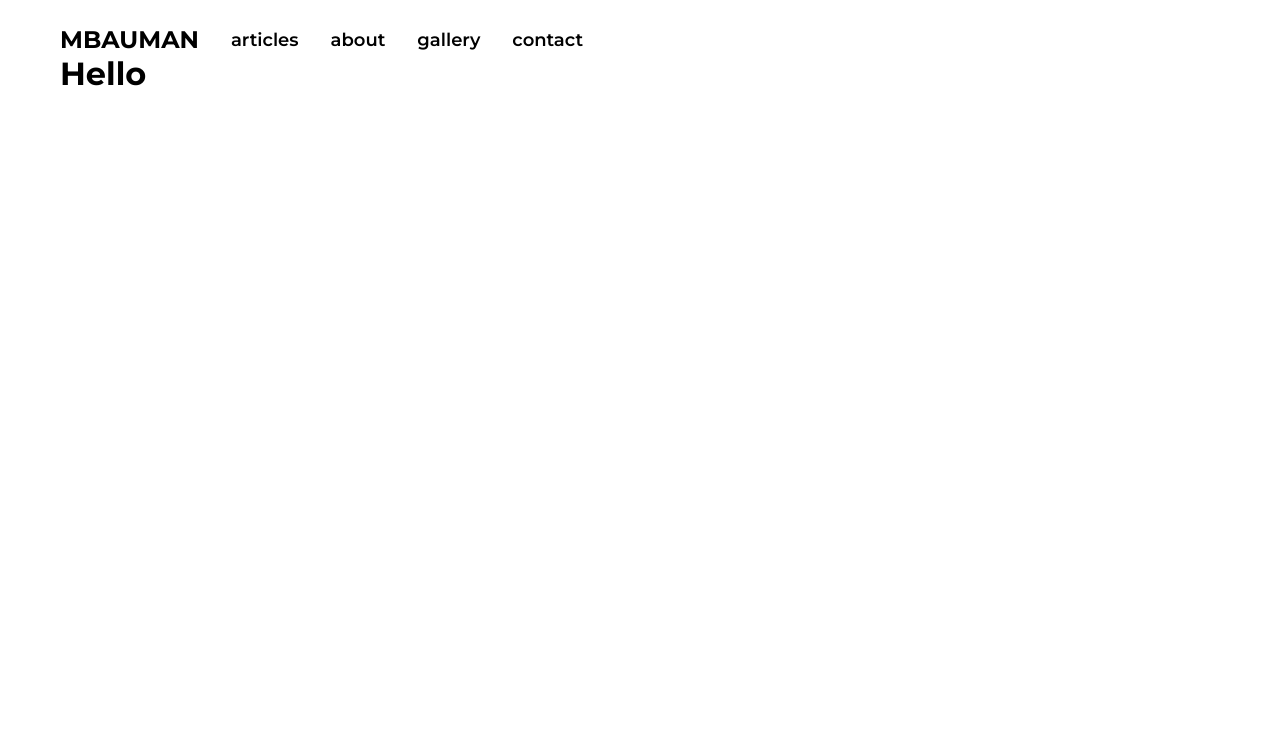
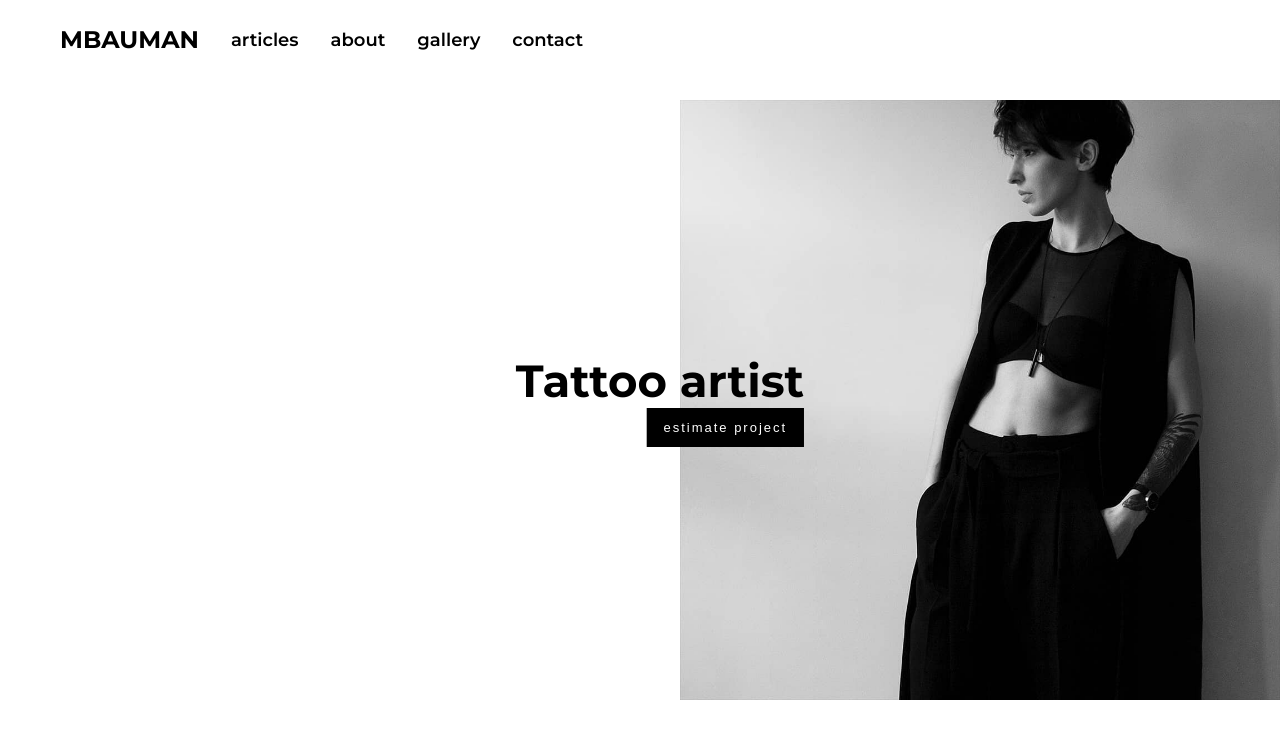
Before and after one commit to baumanmilosz/tattoo-portfolio, a Gatsby site: page / in a window 1280 px wide. Built offline with nearby package versions, Linux system fonts and the light colour scheme; Gatsby itself is replaced by a stand-in of ours.

Commit message:
Added hero section on homepage

```diff
--- a/src/assets/styles/globalStyles.js
+++ b/src/assets/styles/globalStyles.js
@@ -13,6 +13,7 @@ html {
 }
 
 body {
+  min-height: 100vh;
   padding: 25px 60px 0;
   font-family: 'Montserrat';
 }
@@ -22,6 +23,8 @@ ul {
 }
 
 button {
+  background: none;
+  border: none;
   cursor: pointer;
 }
 `
--- a/src/pages/index.js
+++ b/src/pages/index.js
@@ -1,9 +1,73 @@
 import React from "react"
+import { graphql } from "gatsby"
+import styled from "styled-components"
 
-const IndexPage = () => (
-  <>
-    <h1>Hello</h1>
-  </>
+const HeroWrapper = styled.div`
+  width: 600px;
+  height: 100%;
+  position: absolute;
+  right: 0;
+  top: 0;
+  display: flex;
+  flex-direction: column;
+  justify-content: center;
+`
+
+const InfoBoxWrapper = styled.div`
+  position: absolute;
+  top: 50%;
+  left: -20px;
+  transform: translate(-50%, -50%);
+  display: flex;
+  flex-direction: column;
+
+  h2 {
+    font-size: 45px;
+  }
+`
+
+const Image = styled.img`
+  width: 100%;
+`
+
+const Button = styled.button`
+  align-self: flex-end;
+  padding: 10px 15px;
+  background: #000;
+  color: #fff;
+  border: 2px solid #000;
+  font-size: 13px;
+  letter-spacing: 2px;
+  z-index: 1;
+`
+
+const IndexPage = ({ data }) => (
+  <HeroWrapper>
+    <InfoBoxWrapper>
+      <h2>Tattoo artist</h2>
+      <Button>estimate project</Button>
+    </InfoBoxWrapper>
+    <Image
+      src={data.file.childImageSharp.fluid.src}
+      srcSet={data.file.childImageSharp.fluid.srcSet}
+      sizes={data.file.childImageSharp.fluid.sizes}
+      alt="Hero"
+    />
+  </HeroWrapper>
 )
 
+export const query = graphql`
+  {
+    file(name: {eq: "hero"}) {
+      childImageSharp {
+        fluid(maxWidth: 600, quality: 100) {
+          src
+          srcSet
+          sizes
+        }
+      }
+    }
+  }
+`
+
 export default IndexPage
```
Also changed, not shown: src/assets/images/hero.jpg (added), src/assets/images/portfolio_item.jpg (added).
